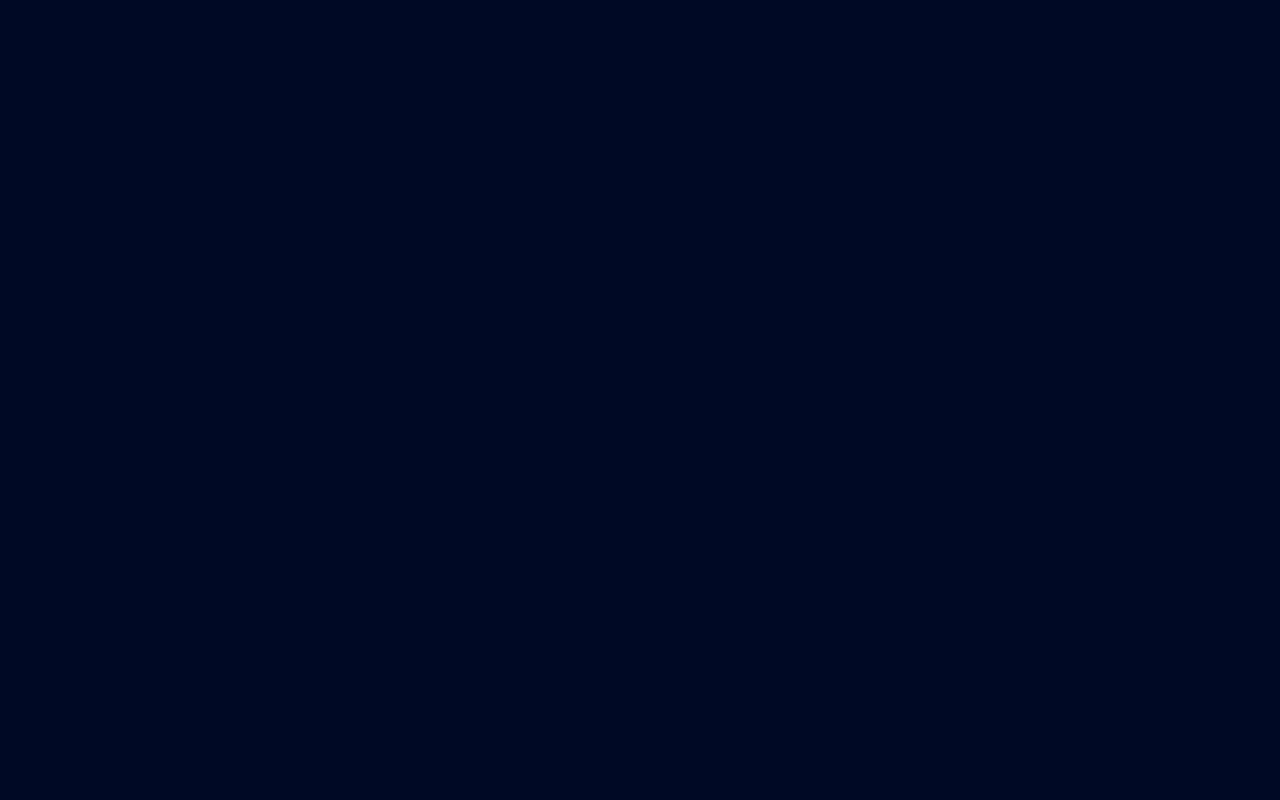
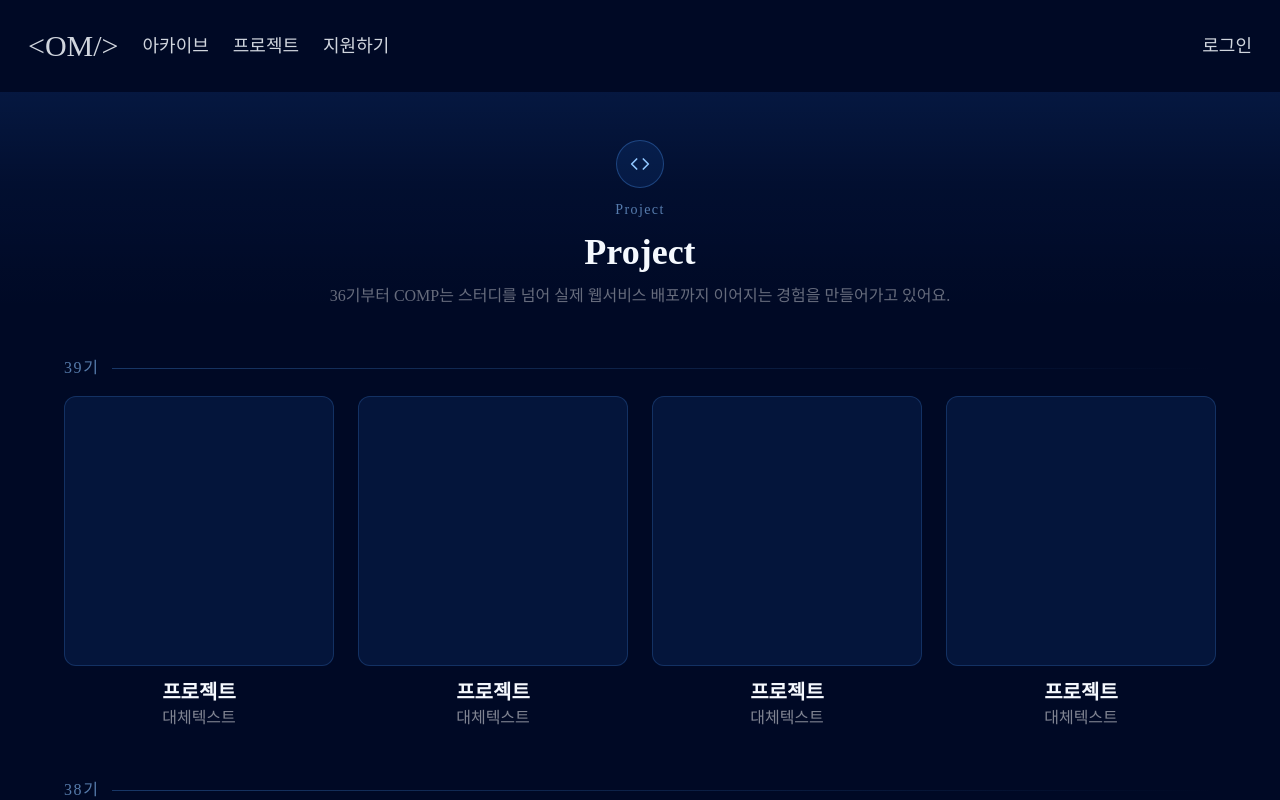
Before and after one commit to CAUCOMP/comp-client, a React (Vite) app: page /projects in a window 1280 px wide. Before the commit this address had no page. Shown: the top 800 px of the page. Built offline with nearby package versions, Linux system fonts and the light colour scheme; a web font is replaced by a local one.

Commit message:
feat: 갤러리, 프로젝트 페이지 UI 구현

```diff
--- a/src/App.jsx
+++ b/src/App.jsx
@@ -7,6 +7,10 @@ import AttendancePage from "@/pages/attendance/AttendancePage";
 import StudySubmitPage from "@/pages/attendance/StudySubmitPage";
 import AttendanceStatusPage from "@/pages/attendance/AttendanceStatusPage";
 import ApplyPage from "./pages/ApplyPage";
+import SignupPage from "./pages/SignupPage";
+import GalleryPage from "./pages/archive/GalleryPage";
+import ProjectPage from "./pages/ProjectPage";
+import OBPage from "./pages/archive/OBPage";
 
 function App() {
   return (
@@ -14,6 +18,9 @@ function App() {
       <Route element={<MainLayout />}>
         <Route path="/" element={<LandingPage />} />
         <Route path="/apply" element={<ApplyPage />} />
+        <Route path="/archive/gallery" element={<GalleryPage />} />
+        <Route path="/archive/ob" element={<OBPage />} />
+        <Route path="/projects" element={<ProjectPage />} />
 
         <Route element={<AttendanceLayout />}>
           <Route path="/attendance" element={<AttendancePage />} />
@@ -25,8 +32,8 @@ function App() {
       </Route>
 
       <Route path="/login" element={<LoginPage />} />
+      <Route path="/signup" element={<SignupPage />} />
 
-      {/* <Route path="/archive/gallery" element={<GalleryPage />} /> */}
 
     </Routes>
   );
--- /dev/null
+++ b/src/components/card/Card.jsx
@@ -0,0 +1,25 @@
+import { Link } from 'react-router-dom'
+
+const ArchiveCard = ({ image, title, subtitle }) => {
+  return (
+    <section className="flex flex-col">
+
+      <div className="w-full aspect-square rounded-xl overflow-hidden border border-blue-400/20 bg-blue-500/10 group-hover:border-blue-400/50">
+        {image
+          ? <img src={image} alt={title} className="w-full h-full object-cover" />
+          : <div className="w-full h-full" />
+        }
+      </div>
+
+      <p className="text-xl font-semibold group-hover:text-blue-300 text-center pt-3">
+        {title}
+      </p>
+
+      {/* 서브타이틀 */}
+      <p className="text-s text-white/50 text-center">{subtitle}</p>
+
+    </section>
+  )
+}
+
+export default ArchiveCard
--- /dev/null
+++ b/src/components/card/SectionGroup.jsx
@@ -0,0 +1,24 @@
+import ArchiveCard from './Card'
+
+const SectionGroup = ({ generation, items }) => {
+  return (
+    <div className="flex flex-col gap-4">
+
+      <div className="flex items-center gap-3">
+        <p className="text-blue-300/60 text-m tracking-widest">{generation}기</p>
+        <div className="flex-1 h-[1px] bg-gradient-to-r from-blue-400/30 to-transparent" />
+      </div>
+
+      <div className="grid grid-cols-4 gap-6">
+        {items.map((item, index) => (
+          <ArchiveCard
+            key={index}
+            {...item} />
+        ))}
+      </div>
+
+    </div>
+  )
+}
+
+export default SectionGroup
--- /dev/null
+++ b/src/pages/ProjectPage.jsx
@@ -0,0 +1,56 @@
+import SectionGroup from '@/components/card/SectionGroup'
+import { FiCode } from 'react-icons/fi'
+
+const ProjectPage = () => {
+
+  const data = [
+    {
+      generation: 39,
+      items: [
+        { title: "프로젝트", subtitle: "대체텍스트"},
+        { title: "프로젝트", subtitle: "대체텍스트"},
+        { title: "프로젝트", subtitle: "대체텍스트"},
+        { title: "프로젝트", subtitle: "대체텍스트"},
+      ]
+    },
+    {
+      generation: 38,
+      items: [
+        { title: "프로젝트", subtitle: "대체텍스트"},
+        { title: "프로젝트", subtitle: "대체텍스트"},
+      ]
+    }
+  ]
+
+  return (
+    <section className="min-h-screen relative overflow-hidden py-10">
+
+      <div className="absolute top-0 left-1/2 -translate-x-1/2 w-[800px] h-[400px]rounded-full blur-[120px] pointer-events-none" />
+
+      <div className="relative w-full flex flex-col items-center justify-center overflow-hidden">
+
+        <div className="absolute inset-0 bg-gradient-to-b from-blue-500/15 via-blue-500/5 to-transparent" />
+
+        {/* 젤 위쪽 컨텐츠 */}
+        <div className="relative flex flex-col items-center gap-3 pt-20">
+          <div className="w-12 h-12 rounded-full border border-blue-400/30 bg-blue-500/10 flex items-center justify-center">
+            <FiCode className="text-blue-300 text-xl" />
+          </div>
+          <p className="text-blue-300/60 text-sm tracking-widest">Project</p>
+          <h1 className="text-4xl font-bold">Project</h1>
+          <p className="text-white/40">36기부터 COMP는 스터디를 넘어 실제 웹서비스 배포까지 이어지는 경험을 만들어가고 있어요.</p>
+        </div>
+
+      </div>
+
+      <div className="flex flex-col gap-12 px-16 py-12">
+        {data.map(({ generation, items }) => (
+          <SectionGroup key={generation} generation={generation} items={items} />
+        ))}
+      </div>
+
+    </section>
+  )
+}
+
+export default ProjectPage
--- /dev/null
+++ b/src/pages/archive/GalleryPage.jsx
@@ -0,0 +1,60 @@
+import SectionGroup from '@/components/card/SectionGroup'
+import { FiImage } from 'react-icons/fi'
+
+const GalleryPage = () => {
+
+  const data = [
+    {
+      generation: 39,
+      items: [
+        { title: "OT", subtitle: "대체텍스트"},
+        { title: "OT", subtitle: "대체텍스트"},
+        { title: "OT", subtitle: "대체텍스트"},
+        { title: "OT", subtitle: "대체텍스트"},
+        { title: "OT", subtitle: "대체텍스트"},
+        { title: "OT", subtitle: "대체텍스트"},
+      ]
+    },
+    {
+      generation: 38,
+      items: [
+        { title: "OT", subtitle: "대체텍스트"},
+        { title: "OT", subtitle: "대체텍스트"},
+        { title: "OT", subtitle: "대체텍스트"},
+        { title: "OT", subtitle: "대체텍스트"},
+      ]
+    }
+  ]
+
+  return (
+    <section className="min-h-screen relative overflow-hidden py-10">
+
+      <div className="absolute top-0 left-1/2 -translate-x-1/2 w-[800px] h-[400px]rounded-full blur-[120px] pointer-events-none" />
+
+      <div className="relative w-full flex flex-col items-center justify-center overflow-hidden">
+
+        <div className="absolute inset-0 bg-gradient-to-b from-blue-500/15 via-blue-500/5 to-transparent" />
+
+        {/* 젤 위쪽 컨텐츠 */}
+        <div className="relative flex flex-col items-center gap-3 pt-20">
+          <div className="w-12 h-12 rounded-full border border-blue-400/30 bg-blue-500/10 flex items-center justify-center">
+            <FiImage className="text-blue-300 text-xl" />
+          </div>
+          <p className="text-blue-300/60 text-sm tracking-widest">Archive</p>
+          <h1 className="text-4xl font-bold">Gallery</h1>
+          <p className="text-white/40">함께 쌓아가는 COMP의 순간들</p>
+        </div>
+
+      </div>
+
+      <div className="flex flex-col gap-12 px-16 py-12">
+        {data.map(({ generation, items }) => (
+          <SectionGroup key={generation} generation={generation} items={items} />
+        ))}
+      </div>
+
+    </section>
+  )
+}
+
+export default GalleryPage
```
